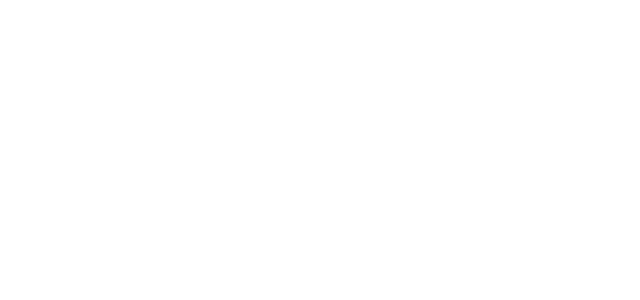
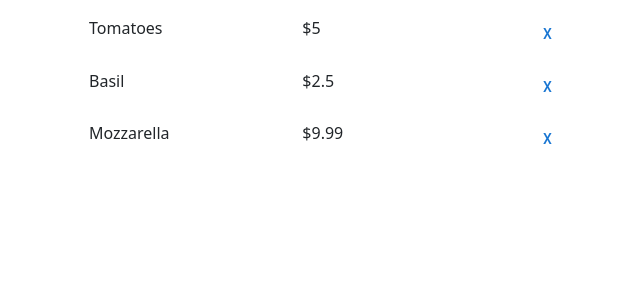
Before and after one commit to jessicamcg/realinsight, a React (Create React App) app: page / in a window 1280 px wide. Shown: the top 300 px of the page, without its empty margins (239-879 px from the left). Built offline with nearby package versions, Linux system fonts and the light colour scheme.

Commit message:
list renders

```diff
--- a/src/App.js
+++ b/src/App.js
@@ -21,7 +21,23 @@
 
   return (
     <div>
-
+      <Box className = "d-flex justify-content-center my-3" sx={{ flexGrow: 1 }}>
+        <Grid container spacing={2} xs={6}>
+          {produce.map((item) => (
+            <>
+              <Grid item xs={4}>
+                {item.name}
+              </Grid>
+              <Grid item xs={4}>
+                ${item.value}
+              </Grid>
+              <Grid item xs={4}>
+                <Button>X</Button>
+              </Grid>
+            </>
+          ))}
+        </Grid>
+      </Box>
     </div>
 
   )
```
